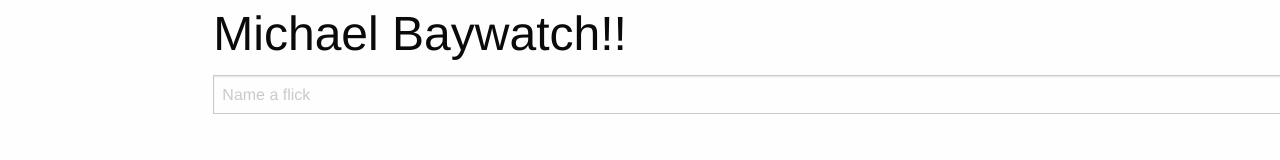
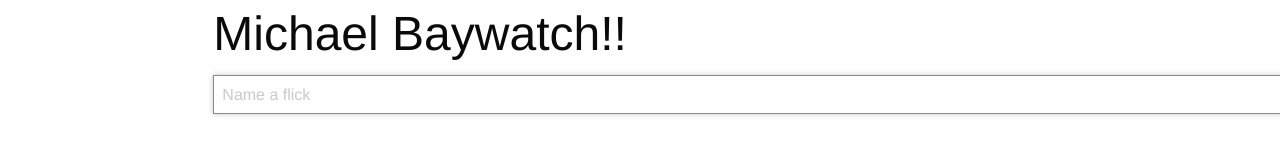
Before and after one commit to hanson2/michaelBaywatch, a plain HTML site: page index.html in a window 1280 px wide. Shown: the top 160 px of the page. Drawn offline with nearby package versions, Linux system fonts and the light colour scheme.

Commit message:
autofocus and require flick name

```diff
--- a/app.js
+++ b/app.js
@@ -37,12 +37,12 @@ const app = {
             }
 
         }
-        f.flickName.value = ""
+
         this.items.push(flick)
         this.max++
 
         this.renderListItem(flick)
-
+        f.reset()
     },
     removeListItem(flick){
         const element = document.getElementById(flick.id)
--- a/index.html
+++ b/index.html
@@ -19,7 +19,10 @@
                     <input type="text"
                     class ='input-group-field'
                     name="flickName"
-                    placeholder="Name a flick">
+                    placeholder="Name a flick"
+                    autofocus
+                    required
+                    >
                     <div class="input-group-button">
                         <button type="submit"
                         class="success button">
```
